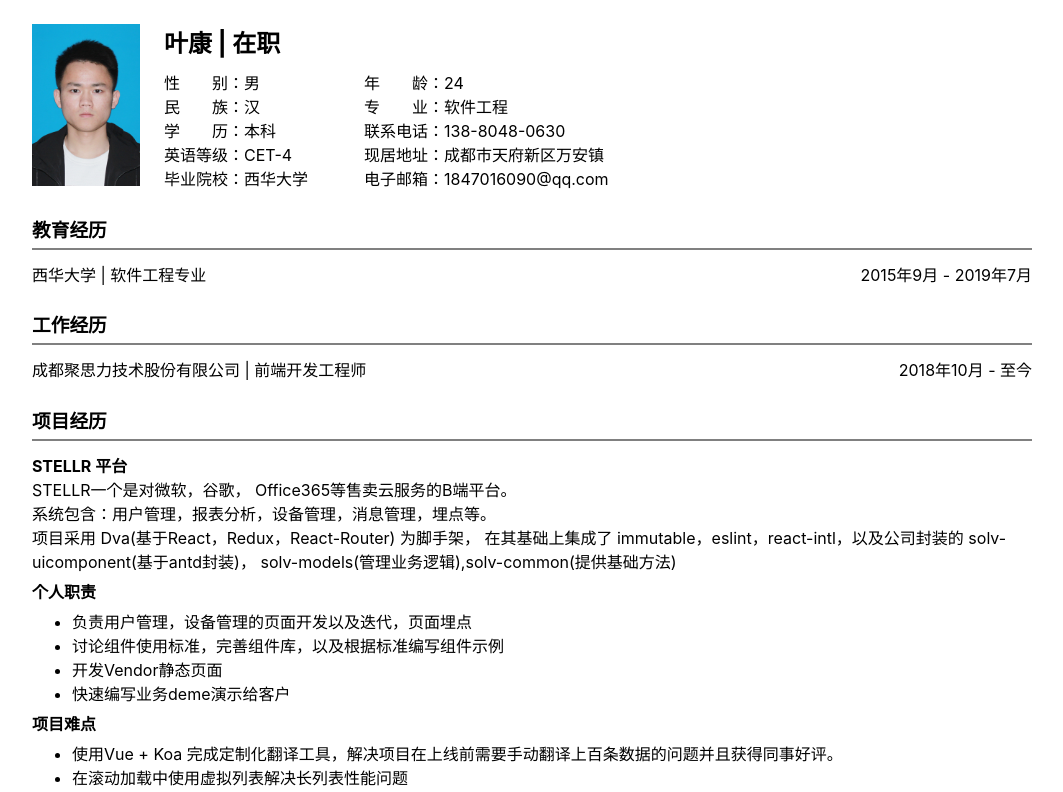
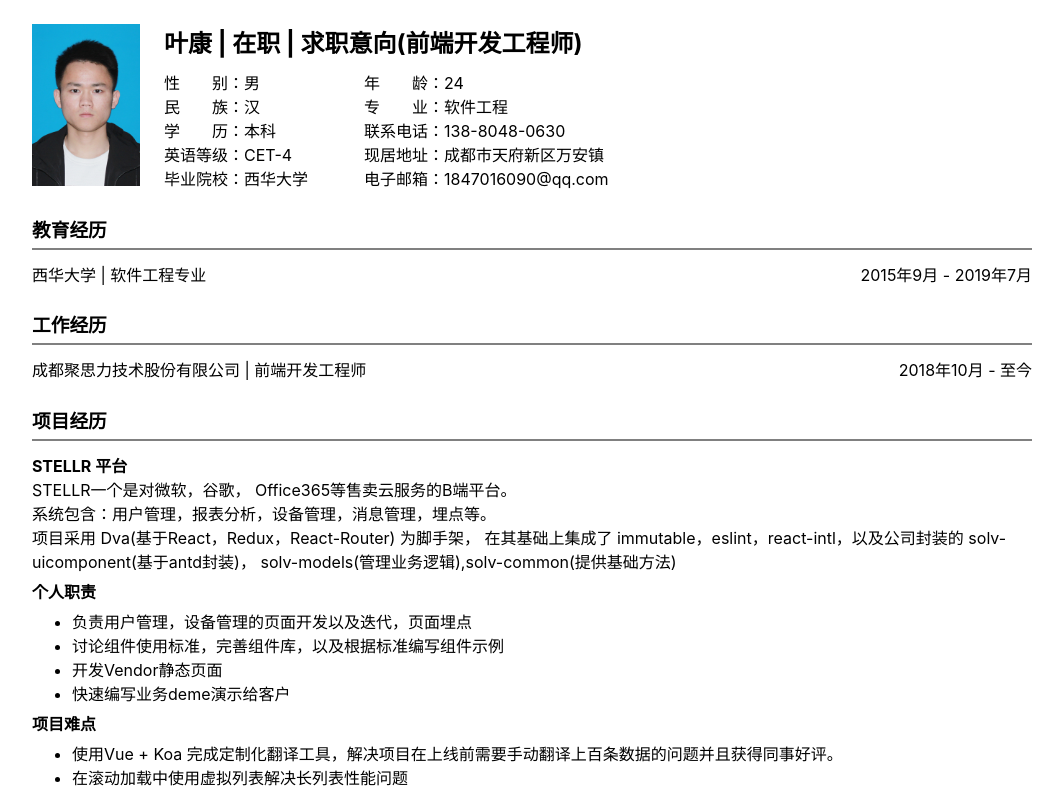
Before and after one commit to 1847016090/testGithubActions, a React (Create React App) app: page / in a window 1280 px wide. Shown: the top 792 px of the page, without its empty margins (108-1171 px from the left). Built offline with nearby package versions, Linux system fonts and the light colour scheme.

Commit message:
fix; fix 简历

```diff
--- a/public/index.html
+++ b/public/index.html
@@ -24,11 +24,11 @@
       work correctly both with client-side routing and a non-root public URL.
       Learn how to configure a non-root public URL by running `npm run build`.
     -->
-    <title>React App</title>
+    <title>求职意向: 前端开发工程师</title>
   </head>
   <body>
-    <noscript>You need to enable JavaScript to run this app.</noscript>
-    <div id="root"></div>
+    <noscript>You need to enable JavaScript to run th/div>is app.</noscript>
+    <div id="root"><
     <!--
       This HTML file is a template.
       If you open it directly in the browser, you will see an empty page.
--- a/src/App.js
+++ b/src/App.js
@@ -16,7 +16,7 @@ function App() {
           <img src={avatartImg} alt="" />
         </div>
         <div className="_w_6 _flex _v _between">
-          <h2>{showInfo("叶康 | 在职")}</h2>
+          <h2>{showInfo("叶康 | 在职 | 求职意向(前端开发工程师)")}</h2>
           <div className="_flex _between">
             <div className="_w_2">
               <div>性　　别：男</div>
```
